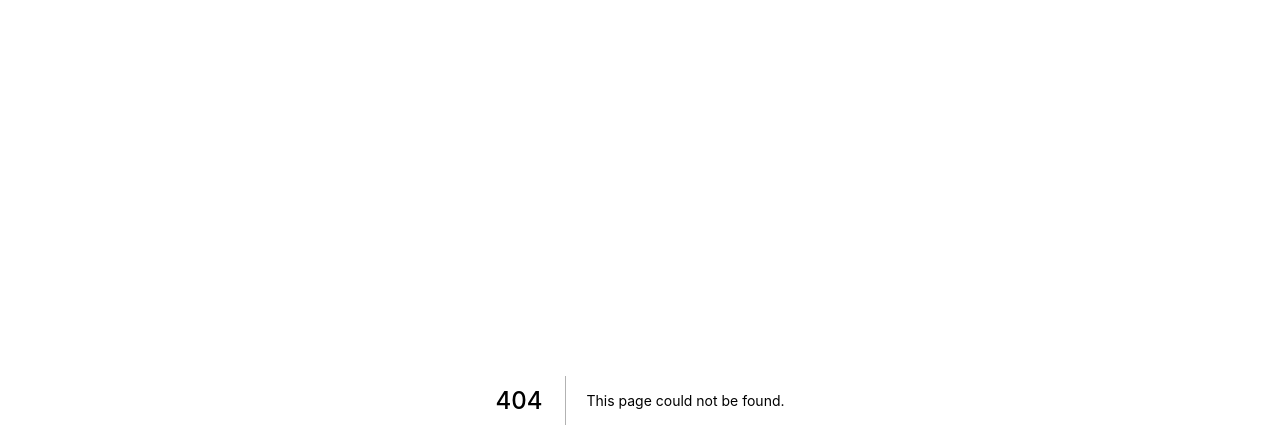
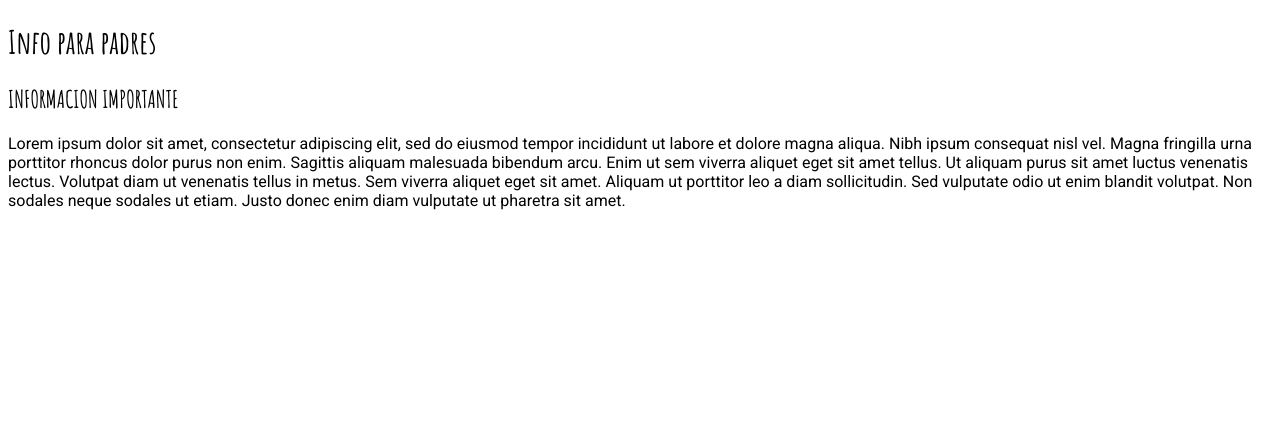
Before and after one commit to frontendcafe/cmyk-lime, a Next.js app: page /info in a window 1280 px wide. Before the commit this address had no page. Shown: the top 448 px of the page. Built offline with nearby package versions, Linux system fonts and the light colour scheme.

Commit message:
Parent info was created

```diff
--- /dev/null
+++ b/pages/_document.js
@@ -0,0 +1,19 @@
+import Document, { Html, Head, Main, NextScript } from 'next/document'
+
+class MyDocument extends Document {
+    render() {
+        return (
+            <Html>
+                <Head>
+                    <link href="https://fonts.googleapis.com/css2?family=Amatic+SC:wght@700&family=Roboto&display=swap" rel="stylesheet" />
+                </Head>
+                <body>
+                    <Main />
+                    <NextScript />
+                </body>
+            </Html>
+        )
+    }
+}
+
+export default MyDocument
--- /dev/null
+++ b/pages/info/index.js
@@ -0,0 +1,27 @@
+import Head from 'next/head';
+
+const styles = {
+    h1: {
+        fontFamily: 'Amatic SC',
+        fontStyle: 'cursive'
+    },
+    h2: {
+        fontFamily: 'Amatic SC',
+        fontStyle: 'cursive'
+    },
+    paragraph: {
+        fontFamily: 'Roboto',
+        fontStyle: 'normal'
+    }
+}
+
+export default function Info() {
+    return (
+        <div>
+            <h1 style={styles.h1}>Info para padres</h1>
+            <h2 style={styles.h2}>INFORMACION IMPORTANTE</h2>
+            <p style={styles.paragraph}>Lorem ipsum dolor sit amet, consectetur adipiscing elit, sed do eiusmod tempor incididunt ut labore et dolore magna aliqua. Nibh ipsum consequat nisl vel. Magna fringilla urna porttitor rhoncus dolor purus non enim. Sagittis aliquam malesuada bibendum arcu. Enim ut sem viverra aliquet eget sit amet tellus. Ut aliquam purus sit amet luctus venenatis lectus. Volutpat diam ut venenatis tellus in metus. Sem viverra aliquet eget sit amet. Aliquam ut porttitor leo a diam sollicitudin. Sed vulputate odio ut enim blandit volutpat. Non sodales neque sodales ut etiam. Justo donec enim diam vulputate ut pharetra sit amet. </p>
+
+        </div>
+    )
+}
```
